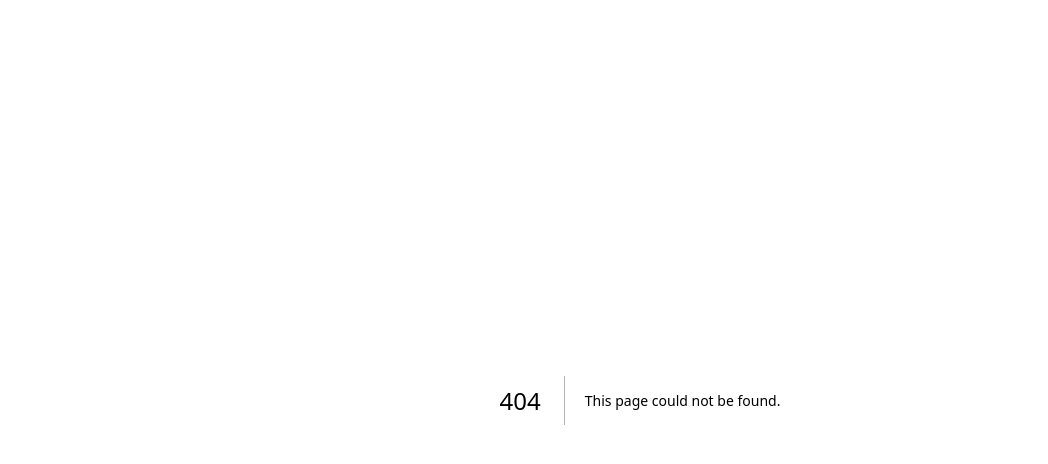
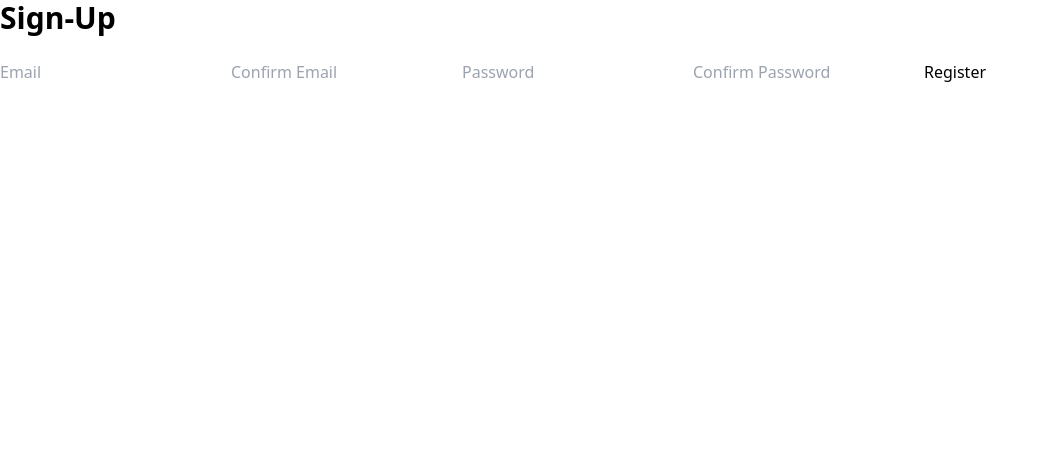
Before and after one commit to RemyXVX/Cringe-Social, a Next.js app: page /components/account/register in a window 1280 px wide. Before the commit this address had no page. Shown: the top 464 px of the page, without its empty margins (0-1048 px from the left). Built offline with nearby package versions, Linux system fonts and the light colour scheme.

Commit message:
Created an account page it will allow people to signin or register

```diff
--- /dev/null
+++ b/src/app/components/account/login/page.tsx
@@ -0,0 +1,31 @@
+import React from "react";
+
+const Login = () => {
+  return (
+    <div className="">
+      <div className="sign_form">
+        <form>
+          <h1 className="text-3xl font-bold mb-6">Sign-In</h1>
+          <input
+            type="email"
+            placeholder="Email"
+            className="input-field"
+          />
+          <input
+            type="password"
+            placeholder="Password"
+            className="input-field"
+          />
+          <button
+            className="submit-button"
+            type="submit"
+          >
+            Login
+          </button>
+        </form>
+      </div>
+    </div>
+  );
+};
+
+export default Login;
--- /dev/null
+++ b/src/app/components/account/page.tsx
@@ -0,0 +1,36 @@
+'use client';
+
+import React, { useState } from 'react';
+
+import Login from './login/page.tsx';
+import Register from './register/page.tsx';
+import Navibar from '../../../Navibar.tsx';
+
+import './../../styles/styles.css';
+
+const AccountPage = () => {
+  const [isSignup, setIsSignup] = useState(false);
+
+  const handleToggleSignup = () => {
+    setIsSignup(!isSignup);
+  };
+
+  return (
+    <div className='container'>
+      <div className='content'>
+        <div className='formContainer'>
+          {isSignup ? <Register /> : <Login />}
+          <button
+            className='toggleButton'
+            onClick={handleToggleSignup}
+          >
+            {isSignup ? 'Sign In' : 'Sign Up'}
+          </button>
+        </div>
+        <Navibar />
+      </div>
+    </div>
+  );
+};
+
+export default AccountPage;
--- /dev/null
+++ b/src/app/components/account/register/page.tsx
@@ -0,0 +1,97 @@
+import React, { useState } from "react";
+
+const Register = () => {
+  const [email, setEmail] = useState("");
+  const [emailConfirm, setEmailConfirm] = useState("");
+  const [password, setPassword] = useState("");
+  const [passwordConfirm, setPasswordConfirm] = useState("");
+  const [isEmailMatch, setIsEmailMatch] = useState(true);
+  const [isPasswordStrong, setIsPasswordStrong] = useState(true);
+
+  const handleEmailChange = (e: React.ChangeEvent<HTMLInputElement>) => {
+    setEmail(e.target.value);
+    setIsEmailMatch(e.target.value === emailConfirm);
+  };
+
+  const handleEmailConfirmChange = (e: React.ChangeEvent<HTMLInputElement>) => {
+    setEmailConfirm(e.target.value);
+    setIsEmailMatch(email === e.target.value);
+  };
+
+  const handlePasswordChange = (e: React.ChangeEvent<HTMLInputElement>) => {
+    setPassword(e.target.value);
+    setIsPasswordStrong(e.target.value.length >= 8);
+  };
+
+  const handlePasswordConfirmChange = (e: React.ChangeEvent<HTMLInputElement>) => {
+    setPasswordConfirm(e.target.value);
+    setIsPasswordStrong(password.length >= 8 && password === e.target.value);
+  };
+
+  const handleSubmit = (e: React.FormEvent<HTMLFormElement>) => {
+    e.preventDefault();
+
+    if (isEmailMatch && isPasswordStrong) {
+      console.log("Registration successful");
+      // Perform registration logic here
+    } else {
+      console.log("Invalid email or weak password");
+      // Display error message or take appropriate action
+    }
+  };
+
+  return (
+    <div className="">
+      <div className="sign_form">
+        <form onSubmit={handleSubmit}>
+          <h1 className="text-3xl font-bold mb-6">Sign-Up</h1>
+          <input
+            type="email"
+            placeholder="Email"
+            className="input-field"
+            value={email}
+            onChange={handleEmailChange}
+          />
+          {!isEmailMatch && <p className="error-message">Emails do not match</p>}
+          <input
+            type="email"
+            placeholder="Confirm Email"
+            className="input-field"
+            value={emailConfirm}
+            onChange={handleEmailConfirmChange}
+          />
+          {!isEmailMatch && <p className="error-message">Emails do not match</p>}
+          <input
+            type="password"
+            placeholder="Password"
+            className="input-field"
+            value={password}
+            onChange={handlePasswordChange}
+          />
+          {!isPasswordStrong && (
+            <p className="error-message">Password must be at least 8 characters long</p>
+          )}
+          <input
+            type="password"
+            placeholder="Confirm Password"
+            className="input-field"
+            value={passwordConfirm}
+            onChange={handlePasswordConfirmChange}
+          />
+          {!isPasswordStrong && (
+            <p className="error-message">Password must be at least 8 characters long</p>
+          )}
+          <button
+            className={`submit-button ${(!isEmailMatch || !isPasswordStrong) && 'disabled'}`}
+            type="submit"
+            disabled={!isEmailMatch || !isPasswordStrong}
+          >
+            Register
+          </button>
+        </form>
+      </div>
+    </div>
+  );
+};
+
+export default Register;
```
